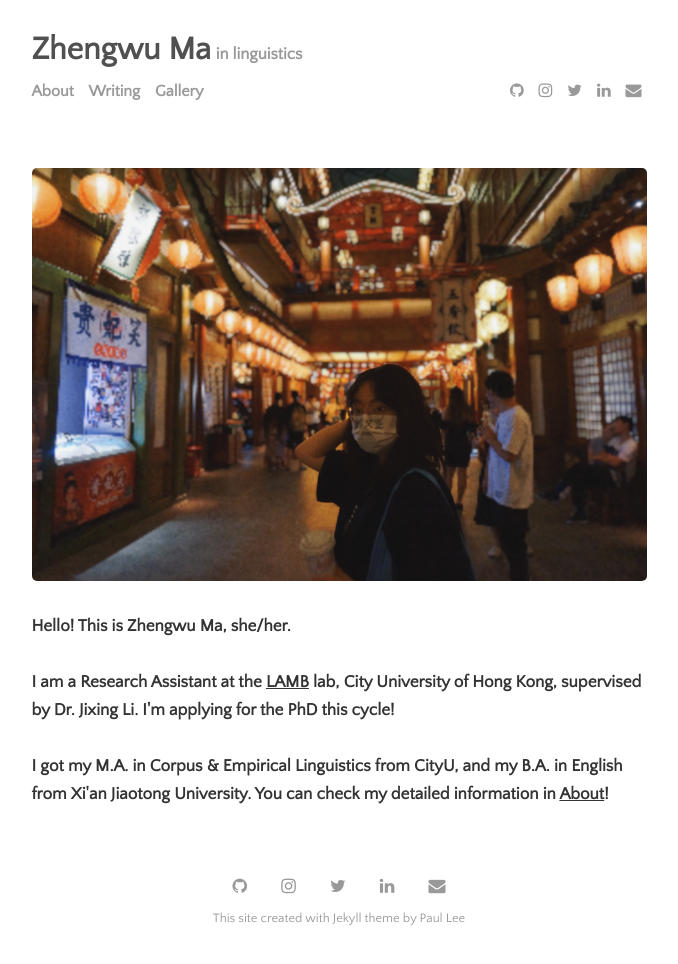
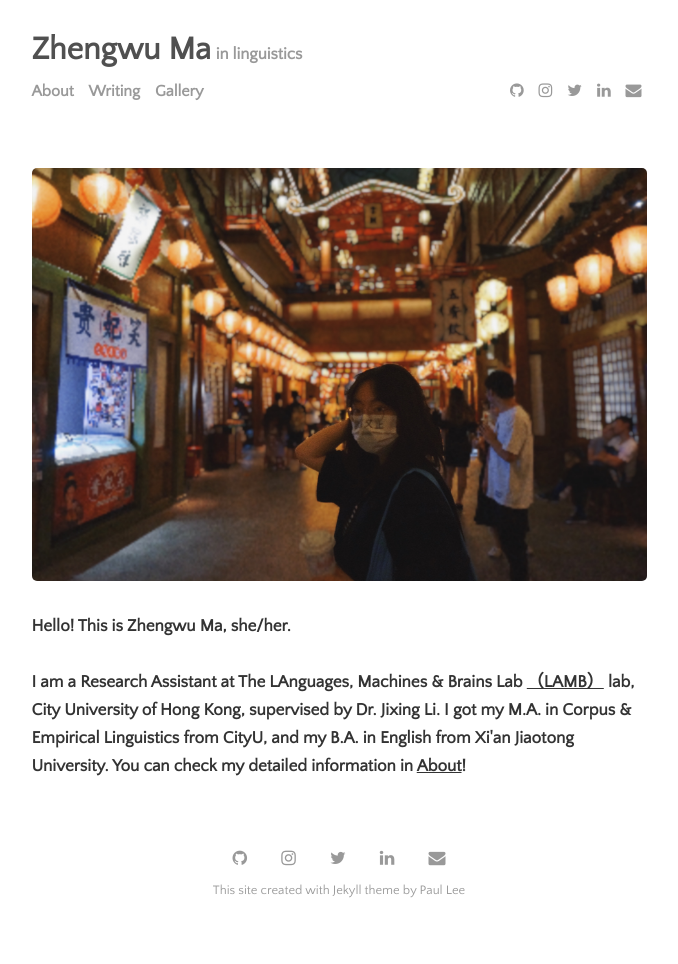
Before and after one commit to zhengwuma/zhengwuma.github.io, a Jekyll site: the page built from index.html, in a window 1280 px wide. Shown: the whole page, without its empty margins (301-979 px from the left). Built offline with Jekyll 4.4.1, drawn with Linux system fonts in a browser that asks for light colours; the list of posts is cut into pages by our own code; after the commit the page ends 936 px from its top, so only the background shows below that.

Commit message:
Update index.html

```diff
--- a/index.html
+++ b/index.html
@@ -6,7 +6,5 @@ title: Home
 <h4>
   Hello! This is Zhengwu Ma, she/her. <br><br>
 
-  I am a Research Assistant at the <a href="https://compneurolinglab.github.io/">LAMB</a> lab, City University of Hong Kong, supervised by Dr. Jixing Li. I'm applying for the PhD this cycle! <br><br>
-
-  I got my M.A. in Corpus & Empirical Linguistics from CityU, and my B.A. in English from Xi'an Jiaotong University. You can check my detailed information in <a href="https://zhengwuma.github.io/about.html">About</a>! <br>
+  I am a Research Assistant at The LAnguages, Machines & Brains Lab <a href="https://compneurolinglab.github.io/">（LAMB）</a> lab, City University of Hong Kong, supervised by Dr. Jixing Li. I got my M.A. in Corpus & Empirical Linguistics from CityU, and my B.A. in English from Xi'an Jiaotong University. You can check my detailed information in <a href="https://zhengwuma.github.io/about.html">About</a>! <br>
 </h4>
```
